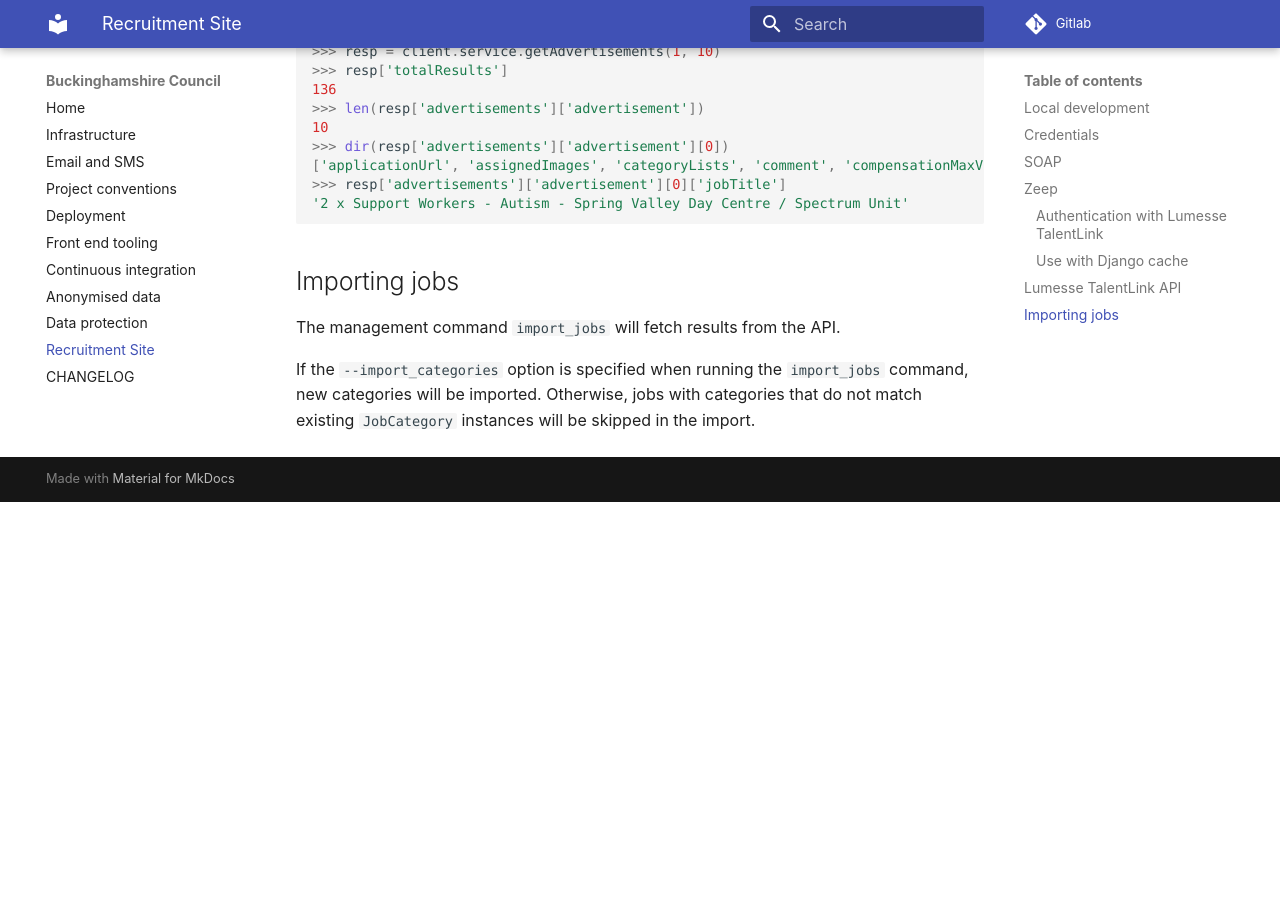
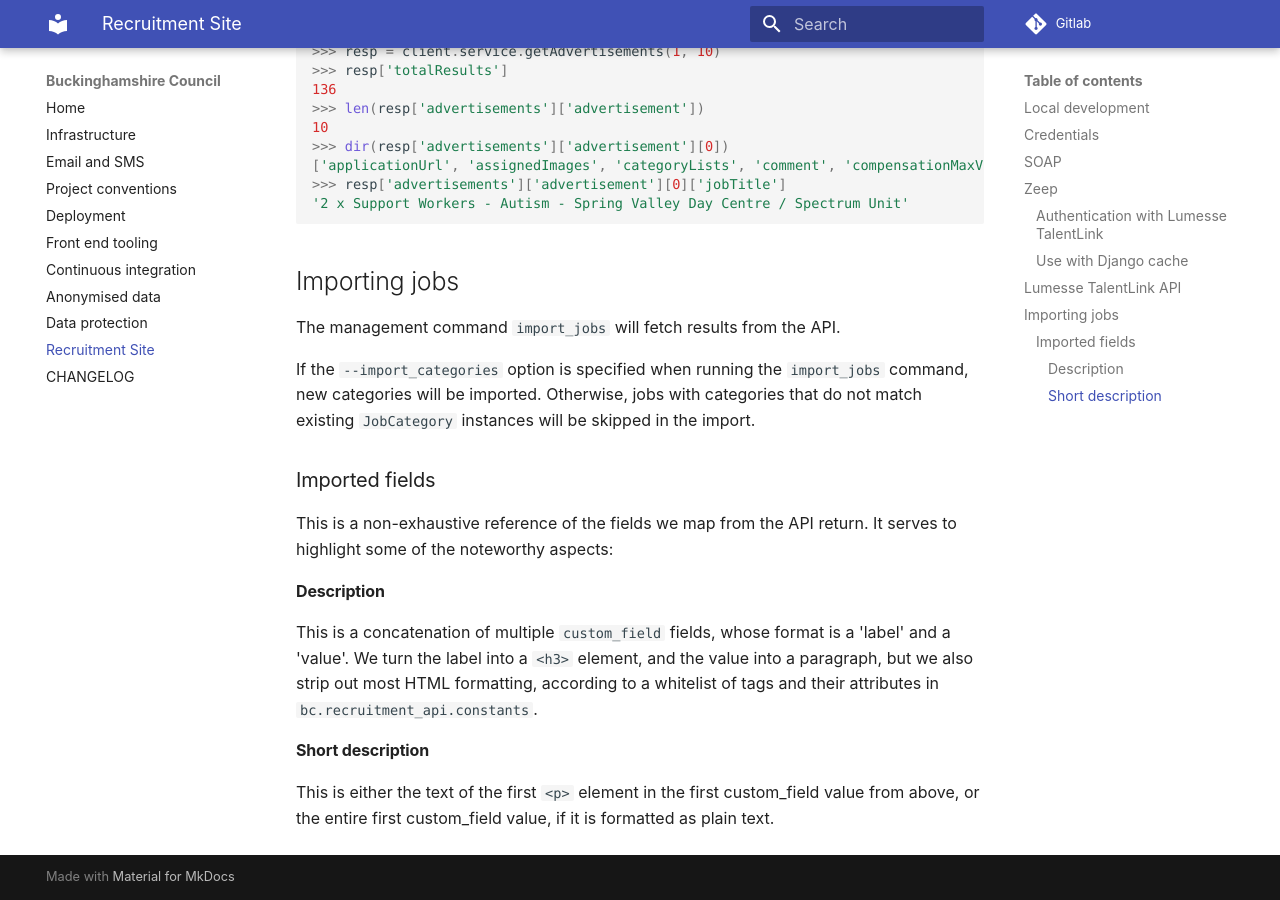
Before and after one commit to Buckinghamshire-Digital-Service/buckinghamshire-council, an MkDocs documentation site: the page built from docs/recruitment_site.md, in a window 1280 px wide and 900 px high, scrolled down 2354 px. Built offline with MkDocs 1.6.1 and Material for MkDocs 9.7.7, drawn with Linux system fonts in a browser that asks for light colours; before the commit the page ends 2856 px from its top, so only the background shows below that.

Commit message:
Update job import documentation

```diff
--- a/docs/recruitment_site.md
+++ b/docs/recruitment_site.md
@@ -84,3 +84,15 @@ You can call this in Python code with:
 The management command `import_jobs` will fetch results from the API.
 
 If the `--import_categories` option is specified when running the `import_jobs` command, new categories will be imported. Otherwise, jobs with categories that do not match existing `JobCategory` instances will be skipped in the import.
+
+### Imported fields
+
+This is a non-exhaustive reference of the fields we map from the API return. It serves to highlight some of the noteworthy aspects:
+
+#### Description
+
+This is a concatenation of multiple `custom_field` fields, whose format is a 'label' and a 'value'. We turn the label into a `<h3>` element, and the value into a paragraph, but we also strip out most HTML formatting, according to a whitelist of tags and their attributes in `bc.recruitment_api.constants`.
+
+#### Short description
+
+This is either the text of the first `<p>` element in the first custom_field value from above, or the entire first custom_field value, if it is formatted as plain text.
```
